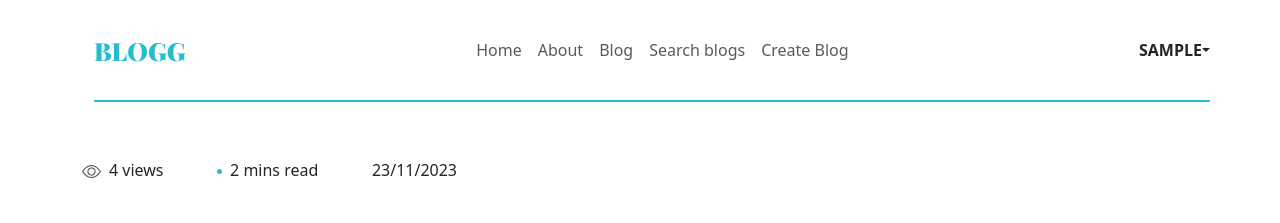
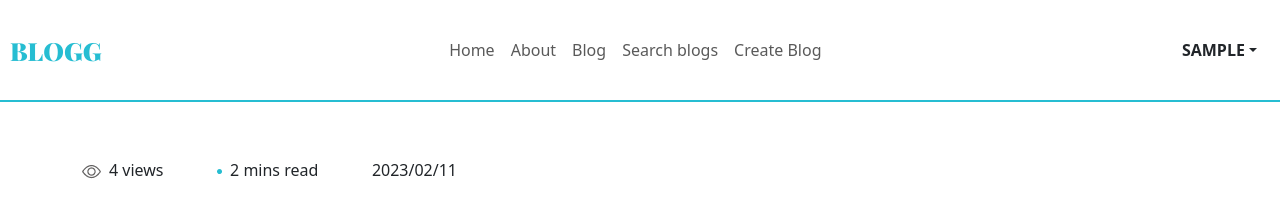
Before and after one commit to Blard-omu/Blogg-Front-end, a React (Vite) app: page /blog/search in a window 1280 px wide. Shown: the top 223 px of the page. Built offline with nearby package versions, Linux system fonts and the light colour scheme; no server answers; sample sign-in values are in the browser's storage.

Commit message:
Arrange blog and some blog detail

```diff
--- a/src/App.jsx
+++ b/src/App.jsx
@@ -13,30 +13,29 @@ import FetchBlogs from "./pages/FetchBlogs";
 import BlogDetail from "./pages/BlogDetail";
 import SearchBlog from "./pages/SearchBlog";
 
-
 function App() {
   return (
-    <div className="container">
     <BrowserRouter>
       <Navbar />
       <Toaster />
+        <div className="container">
       <Routes>
           <Route path="/" element={<Home />} />
           <Route path="/login" element={<Login />} />
           <Route path="/register" element={<Register />} />
-          <Route path="/blogs" element={<FetchBlogs/>} />
-          <Route path="/blog/:_id" element={<BlogDetail/>} />
-          <Route path="/blogs/search" element={<SearchBlog/>} />
+          <Route path="/blogs" element={<FetchBlogs />} />
+          <Route path="/blog/:_id" element={<BlogDetail />} />
+          <Route path="/blogs/search" element={<SearchBlog />} />
 
           {/* Protected Routes */}
           <Route path="/" element={<PrivateRoutes />}>
             <Route path="profile" element={<Profile />} />
             <Route path="create" element={<CreateBlog />} />
-            <Route path="blog/update" element={<BlogUpdate/>} />
+            <Route path="blog/update" element={<BlogUpdate />} />
           </Route>
       </Routes>
+        </div>
     </BrowserRouter>
-    </div>
   );
 }
 
--- a/src/components/FetchBlogCard.jsx
+++ b/src/components/FetchBlogCard.jsx
@@ -12,7 +12,7 @@ const BlogCard = ({
 }) => {
   return (
     <>
-      <div className="" key={_id}>
+      <div className="blog-card" key={_id}>
         <div className="card-img">
           <img src={imageUrl} alt="" />
         </div>
--- a/src/components/NavbarComponent.jsx
+++ b/src/components/NavbarComponent.jsx
@@ -5,6 +5,7 @@ import Form from "react-bootstrap/Form";
 import Nav from "react-bootstrap/Nav";
 import Navbar from "react-bootstrap/Navbar";
 import NavDropdown from "react-bootstrap/NavDropdown";
+import Dropdown from "react-bootstrap/Dropdown";
 import "../css/Navbar.css";
 import { useAuth } from "../contexts/AuthContext";
 import { useNavigate } from "react-router-dom";
@@ -26,16 +27,18 @@ const NavbarComponent = () => {
   const header = {
     position: "fixed",
     width: "100%",
-    background: 'white',
-    top: '0px',
+    background: "white",
+    top: "0px",
     zIndex: 9999,
-    // height: '100px'
   };
 
   return (
     <>
-        <div className="container" style={header}>
-          <Navbar expand="lg" style={{height: '100px'}}>
+      <div className="" style={header}>
+        <Navbar
+          expand="lg"
+          style={{ minHeight: "100px", width: "100%", padding: "0px 10px" }}
+        >
           <Navbar className="logo" href="#">
             BLOGG
           </Navbar>
@@ -53,22 +56,17 @@ const NavbarComponent = () => {
 
             {auth?.token ? (
               <>
+                <Dropdown>
+                  <Dropdown.Toggle variant=" " id="dropdown-basic">
                     <b>{auth.user.username.toUpperCase()}</b>
-                  <NavDropdown
-                    title=""
-                    id="navbarScrollingDropdown"
-                    align="end"
-                    className="dropdown-menu-center"
-                  >
-                    <NavDropdown.Item href="/profile">Profile</NavDropdown.Item>
-                    <NavDropdown.Item href="#action4">
-                      Settings
-                    </NavDropdown.Item>
+                  </Dropdown.Toggle>
+                  <Dropdown.Menu>
+                    <Dropdown.Item href="/profile">Profile</Dropdown.Item>
+                    <Dropdown.Item href="#/action-2">Settings</Dropdown.Item>
                     <NavDropdown.Divider />
-                    <NavDropdown.Item onClick={logout} className="text-danger">
-                      Logout
-                    </NavDropdown.Item>
-                  </NavDropdown>
+                    <Dropdown.Item onClick={logout} className="text-danger">Logout</Dropdown.Item>
+                  </Dropdown.Menu>
+                </Dropdown>
               </>
             ) : (
               <>
--- a/src/components/Recommended.jsx
+++ b/src/components/Recommended.jsx
@@ -16,14 +16,13 @@ const Recommended = ({ sameCategory }) => {
 
   return (
     <>
-      {sameCategory.length > 0 ? <h1>Recommended</h1> : ""}
       <div className="">
         {sameCategory.map((b, i) => (
           <Link className="link" to={`/blog/${b._id}`} key={b._id}>
             <div className="blog-card-recom">
               <img src={b.imageUrl} alt={b.title} />
               <div className="content-recom">
-                <p>
+                <div className="content-info">
                   <span>
                     <MdOutlineRemoveRedEye />
                     views
@@ -38,7 +37,7 @@ const Recommended = ({ sameCategory }) => {
                       .split("T")[0]
                       .replace(/-/g, "/")}
                   </span>
-                </p>
+                </div>
               </div>
               <h3>{b.title}</h3>
               <p>
--- a/src/components/blogDetailCard.jsx
+++ b/src/components/blogDetailCard.jsx
@@ -13,6 +13,7 @@ const BlogDetailCard = ({
   content,
   views,
   category,
+  createdAt
 }) => {
   return (
     <>
@@ -33,7 +34,10 @@ const BlogDetailCard = ({
             <span className="ms-2">{read_time ? read_time : 2} mins read</span>
           </div>
           <span className="date-detail">
-            {published_date ? published_date : "23/11/2023"}
+            {createdAt ? new Date(createdAt)
+                      .toISOString()
+                      .split("T")[0]
+                      .replace(/-/g, "/") : '2023/02/11'}
           </span>
         </div>
         <div className="detail-content">
--- a/src/css/Recommended.css
+++ b/src/css/Recommended.css
@@ -1,24 +1,26 @@
 .blog-card-recom{
-    border: 1px solid red;
+    /* border: 1px solid red; */
     width: 450px;
-    height: 500px;
+    height: 450px;
+    max-height: 500px;
+    margin-bottom: 30px;
 }
 .blog-card-recom img{
     width: 100%;
     height: 60%;
     border-radius: 8px;
 }
-.content-recom p{
+.content-recom .content-info{
     display: flex;
     align-items: center;
     gap: 20px;
 }
-.content-recom p > :nth-child(1){
+.content-recom .content-info > :nth-child(1){
     display: flex;
     align-items: center;
     gap: 5px;
 }
-.content-recom p > :nth-child(2){
+.content-recom .content-info > :nth-child(2){
     display: flex;
     align-items: center;
 }
--- a/src/css/fetchCard.css
+++ b/src/css/fetchCard.css
@@ -1,11 +1,11 @@
-.card{
+.card {
   /* width: 400px; */
   height: 460px;
 }
-.card-img{
+.card-img {
   width: 100%;
 }
-.card-img img{
+.card-img img {
   width: 100%;
   height: 200px;
 }
@@ -21,12 +21,46 @@
   left: 50%;
   transform: translate(-50%, -50%);
 }
-.loading img{
+.loading img {
   width: 100%;
 }
 
-.blog-container{
-    display: grid;
-        grid-template-columns: 1fr 1fr 1fr;
+.blog-container {
+  display: flex;
+  width: 100%;
+  flex-wrap: wrap;
   gap: 2rem;
 }
+.blog-card {
+  width: 375px;
+}
+
+.recommend-grid {
+  display: flex;
+  gap: 25px;
+  overflow-x: auto;
+}
+
+@media (max-width: 320px) {
+    .blog-container {
+        justify-content: center;
+    }
+    .blog-card{
+        width: 100%;
+    }
+}
+@media (min-width: 321px) and (max-width: 767px) {
+    .blog-container {
+        justify-content: center;
+    }
+    .blog-card{
+        width: 340px;
+    }
+}
+
+@media (min-width: 768px) and (max-width: 1028px) {
+    .blog-card {
+        width: 300px;
+      }
+
+}
--- a/src/pages/BlogDetail.jsx
+++ b/src/pages/BlogDetail.jsx
@@ -46,7 +46,14 @@ const BlogDetail = () => {
         </div>
       )}
       {data && <BlogDetailCard {...data} />}
-      <Recommended sameCategory={sameCategory} />
+      {sameCategory.length > 0 ? <h1>Recommended</h1> : ""}
+      <div className="recommend-grid">
+        <Recommended sameCategory={sameCategory} />
+        <Recommended sameCategory={sameCategory} />
+        <Recommended sameCategory={sameCategory} />
+        <Recommended sameCategory={sameCategory} />
+        <Recommended sameCategory={sameCategory} />
+      </div>
     </div>
   );
 };
--- a/src/pages/CreatBlogForm.jsx
+++ b/src/pages/CreatBlogForm.jsx
@@ -44,12 +44,11 @@ const CreateBlog = () => {
 
     try {
       setLoading(true)
-      const { data } = await axios.post("blog/create", formData);
+      const { data } = await axios.post("/create", formData);
 
       if (data?.message === "Blog created successfully") {
         toast.success("Blog created successfully");
         navigate("/");
-        handleShow()
         setLoading(false);
       } else {
         toast.error("Failed to create a blog");
--- a/src/pages/FetchBlogs.jsx
+++ b/src/pages/FetchBlogs.jsx
@@ -22,7 +22,7 @@ const FetchBlogs = () => {
         <div className="blog-container">
           {allBlogs.map((blog) => (
             <div className="shadow  p-3" key={blog._id}>
-            <Link className="bg-primary"  to={`/blog/${blog._id}`}>
+            <Link className="link"  to={`/blog/${blog._id}`}>
               <BlogCard {...blog} />
             </Link>
             </div>
```
Lines whose indentation alone changed are shown as unchanged.
